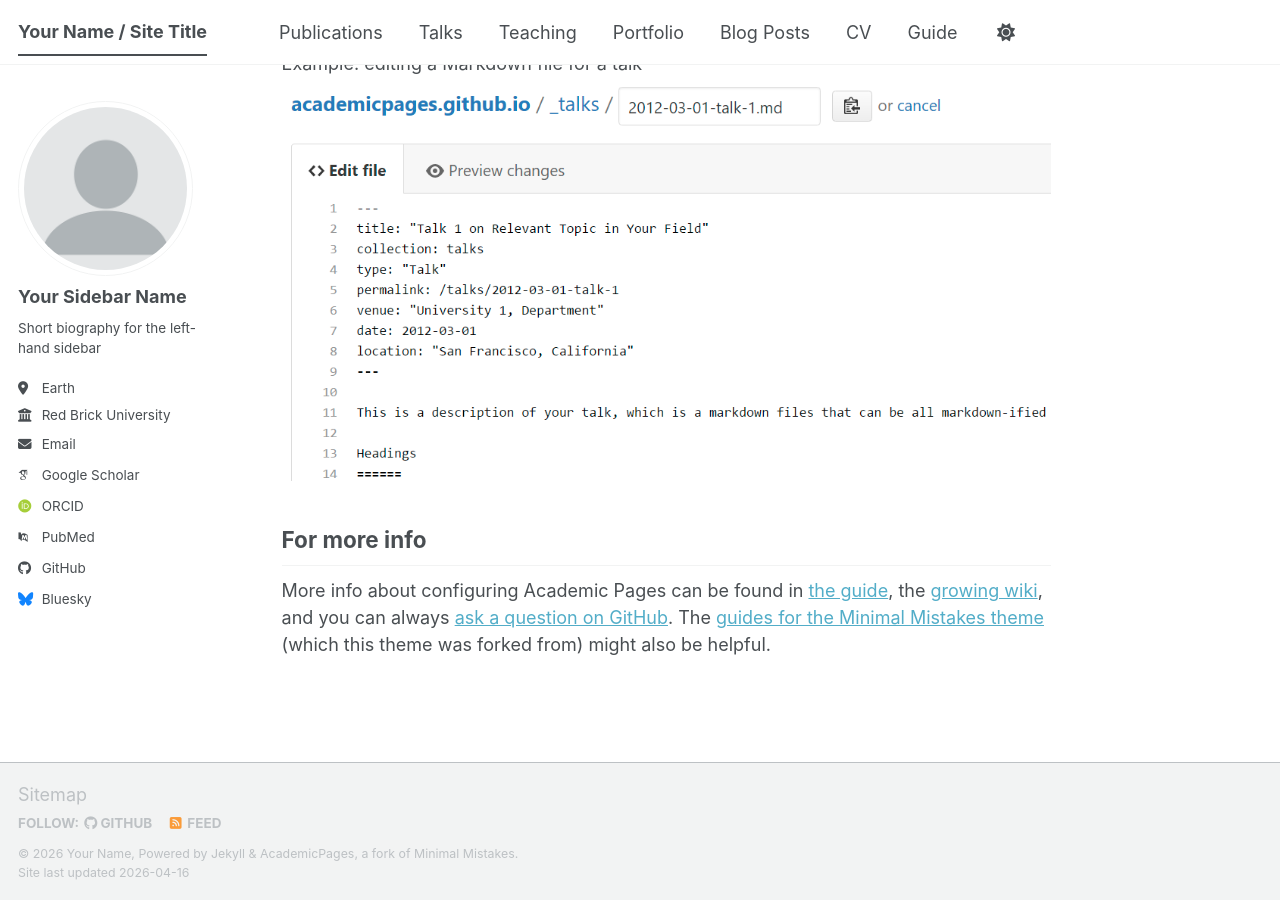
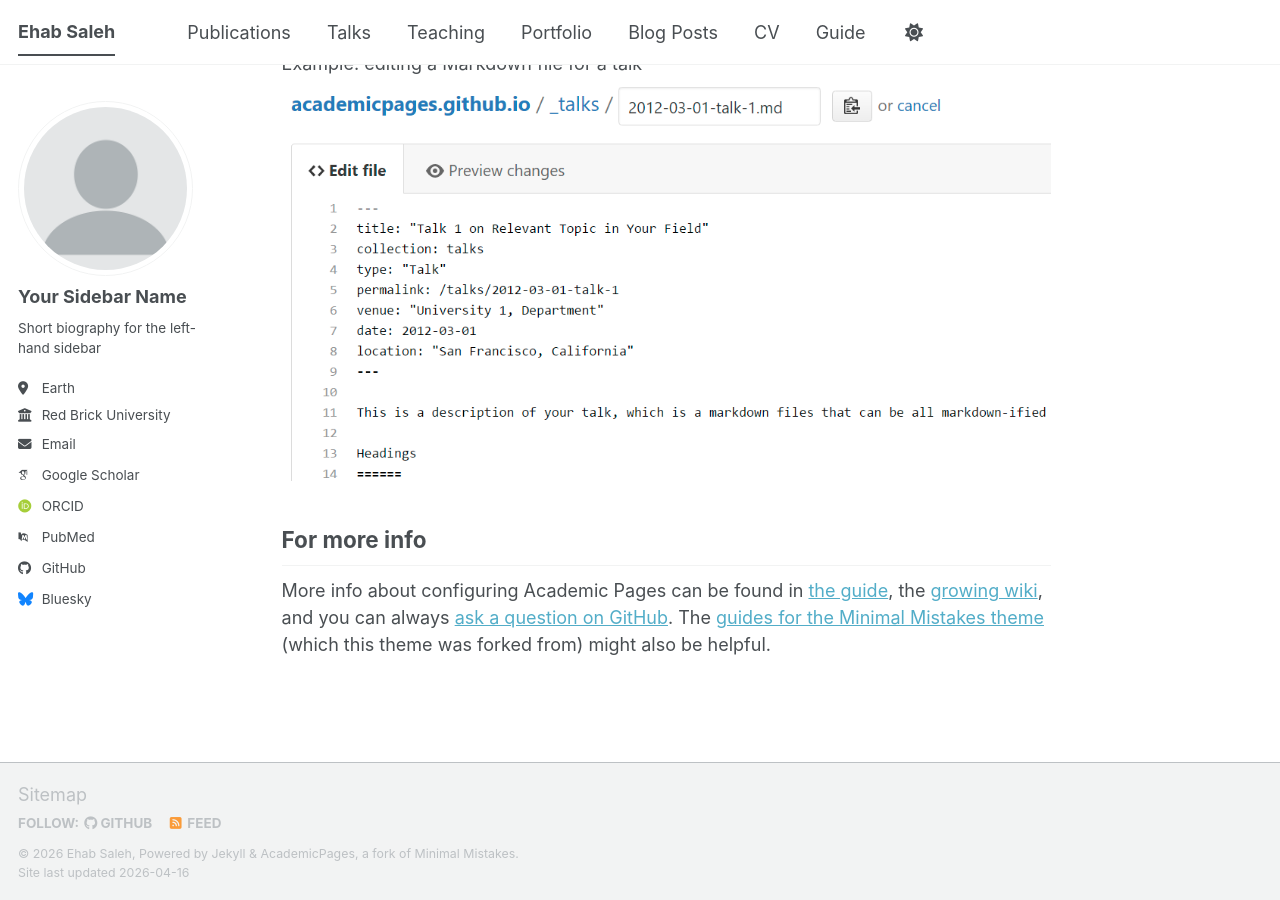
Before and after one commit to ehabosaleh/ehabosaleh.github.io, a Jekyll site: the page built from _pages/about.md, in a window 1280 px wide and 900 px high, scrolled down 2720 px. Built offline with Jekyll 4.4.1, drawn with Linux system fonts in a browser that asks for light colours; some web fonts are replaced; a script bundle is joined from its source files by our own code; library files that are not in the unit come from our copies.

Commit message:
Update site title, name, and description
Updated site title, name, and description in config.

```diff
--- a/_config.yml
+++ b/_config.yml
@@ -9,10 +9,10 @@
 # Basic Site Settings
 locale                   : "en-US"
 site_theme               : "default" # The available themes options are "default", "air", "sunrise", "mint", "dirt" and "contrast"
-title                    : "Your Name / Site Title"
+title                    : "Ehab Saleh"
 title_separator          : "-"
-name                     : &name "Your Name"
-description              : &description "Your Name's academic portfolio"   # Update this with a general description of your site, this is the default if not overridden by a page
+name                     : &name "Ehab Saleh"
+description              : &description "PhD, Research Associate at Leibniz Supercomputing Centre"   # Update this with a general description of your site, this is the default if not overridden by a page
 url                      : https://academicpages.github.io # The base hostname & protocol for your site e.g. "https://[your GitHub username].github.io",
                                                            # or if you already have some other page hosted on Github then use "https://[your GitHub username].github.io/[Your Repo Name]"
 baseurl                  : "" # the subpath of your site, e.g. "/blog"
```
